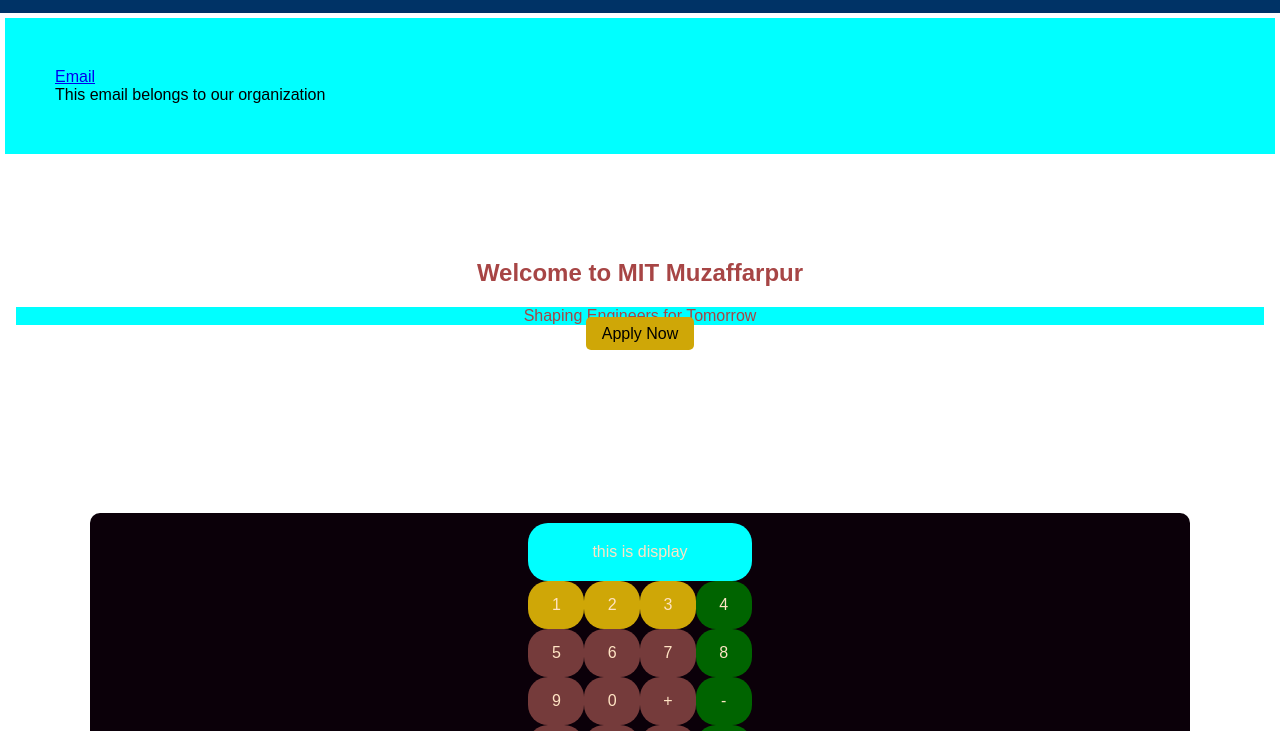
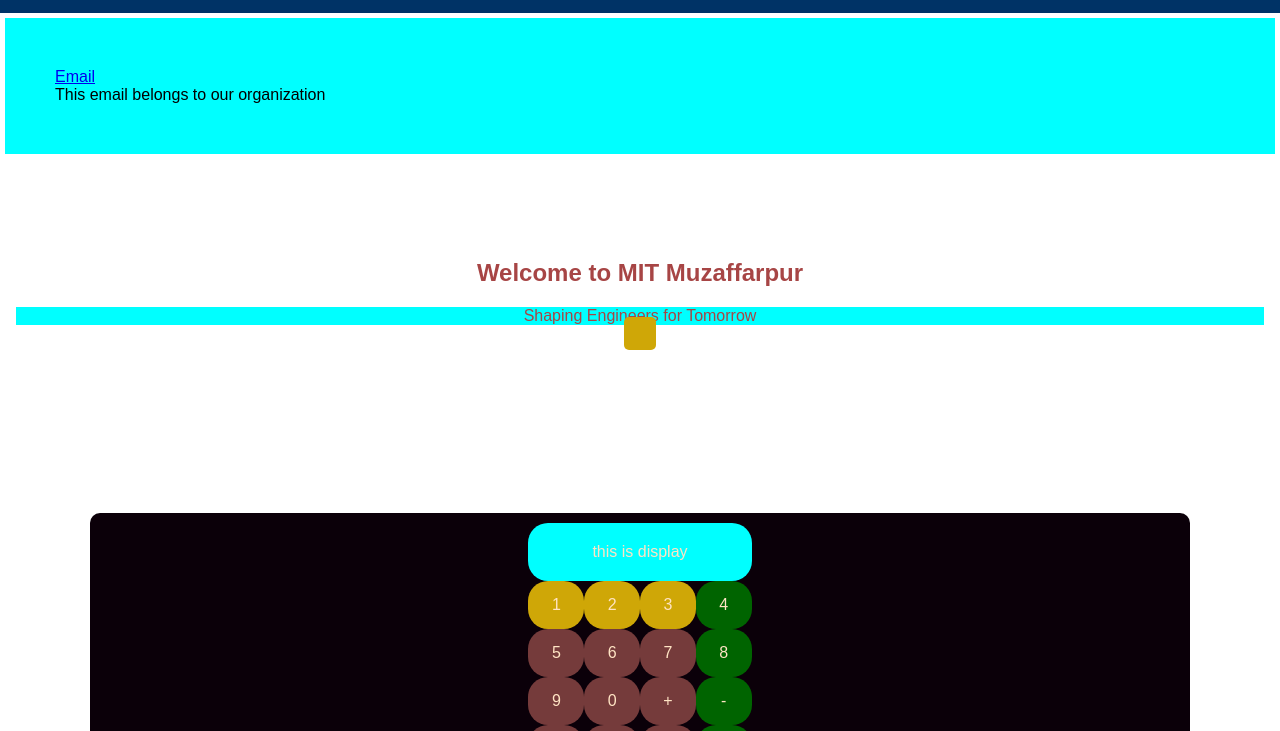
Before and after one commit to pk4975126/new-calculator, a plain HTML site: page index.html in a window 1280 px wide. Shown: the part 69-800 px from the top of the page. Drawn offline with Linux system fonts and the light colour scheme.

Commit message:
Update index.html

```diff
--- a/index.html
+++ b/index.html
@@ -28,7 +28,7 @@
   <section class="hero">
     <h1>Welcome to MIT Muzaffarpur</h1>
     <p>Shaping Engineers for Tomorrow</p>
-    <a href="#" class="btn">Apply Now</a>
+    <a href="#" class="btn"></a>
   </section>
   <div class="neww">
     <div class="grid">
```
